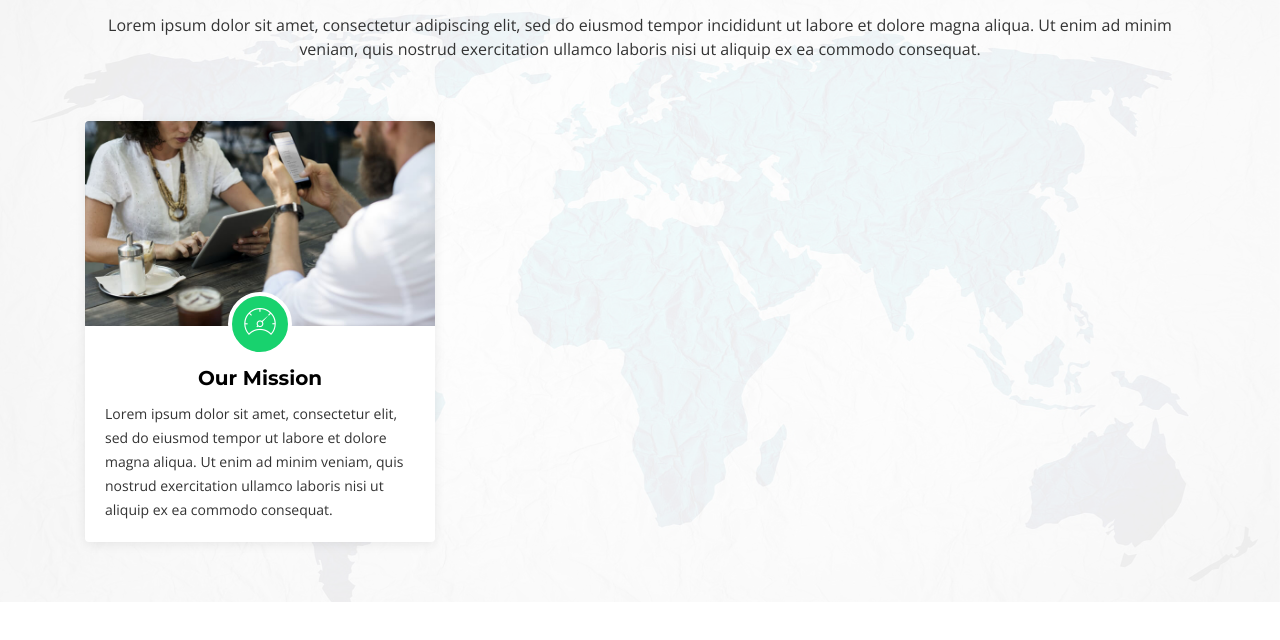
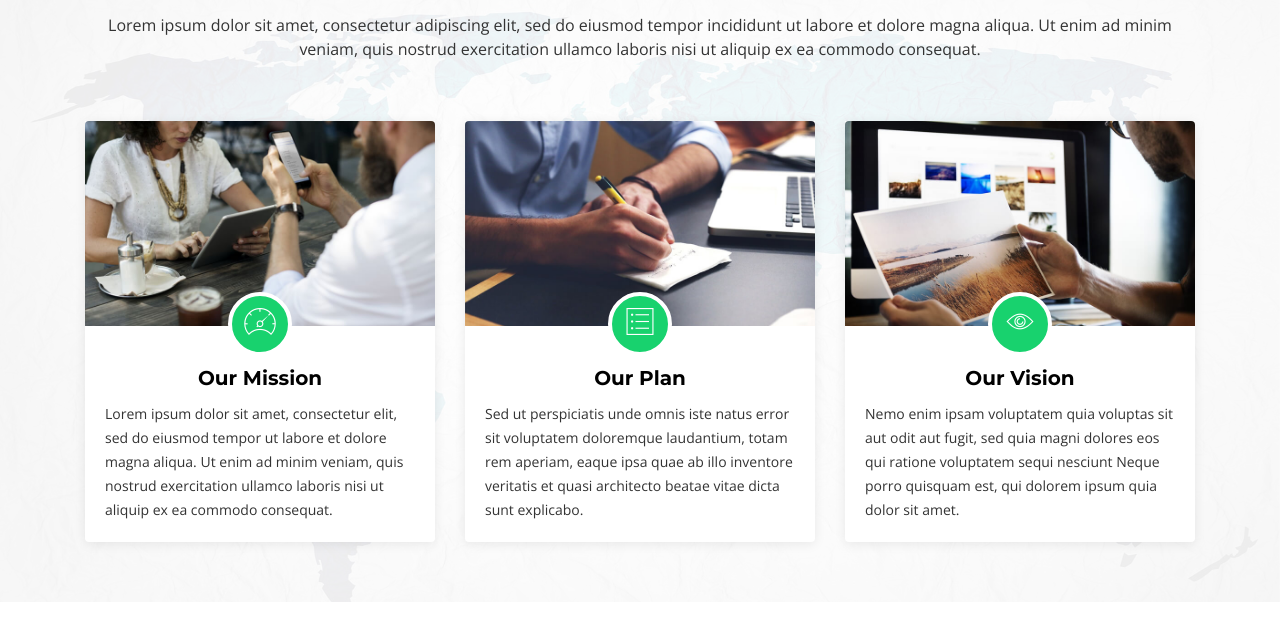
Before and after one commit to Ragboyjay/REDOTEST, a plain HTML site: page docs/About.html in a window 1280 px wide. Shown: the part 120-760 px from the top of the page. Drawn offline with nearby package versions, Linux system fonts and the light colour scheme; files whose address does not match are found by name.

Commit message:
Added two more cards to 'about page'

```diff
--- a/docs/About.html
+++ b/docs/About.html
@@ -88,3 +88,34 @@
                         </p>
                     </div>
                 </div>
+
+                <div class="col-md-4 wow fadeInUp" data-wow-delay="0.1s" style="visibility: visible; animation-delay: 0.1s; animation-name: fadeInUp;">
+                    <div class="about-col">
+                        <div class="img">
+                            <img src="img/about-plan.jpg" alt="" class="img-fluid">
+                            <div class="icon"><i class="ion-ios-list-outline"></i></div>
+                        </div>
+                        <h2 class="title"><a href="#">Our Plan</a></h2>
+                        <p>
+                            Sed ut perspiciatis unde omnis iste natus error sit voluptatem  doloremque laudantium, totam rem aperiam, eaque ipsa quae ab illo inventore veritatis et quasi architecto beatae vitae dicta sunt explicabo.
+                        </p>
+                    </div>
+                </div>
+
+                <div class="col-md-4 wow fadeInUp" data-wow-delay="0.2s" style="visibility: visible; animation-delay: 0.2s; animation-name: fadeInUp;">
+                    <div class="about-col">
+                        <div class="img">
+                            <img src="img/about-vision.jpg" alt="" class="img-fluid">
+                            <div class="icon"><i class="ion-ios-eye-outline"></i></div>
+                        </div>
+                        <h2 class="title"><a href="#">Our Vision</a></h2>
+                        <p>
+                            Nemo enim ipsam voluptatem quia voluptas sit aut odit aut fugit, sed quia magni dolores eos qui ratione voluptatem sequi nesciunt Neque porro quisquam est, qui dolorem ipsum quia dolor sit amet.
+                        </p>
+                    </div>
+                </div>
+
+            </div>
+
+        </div>
+    </section>
```
